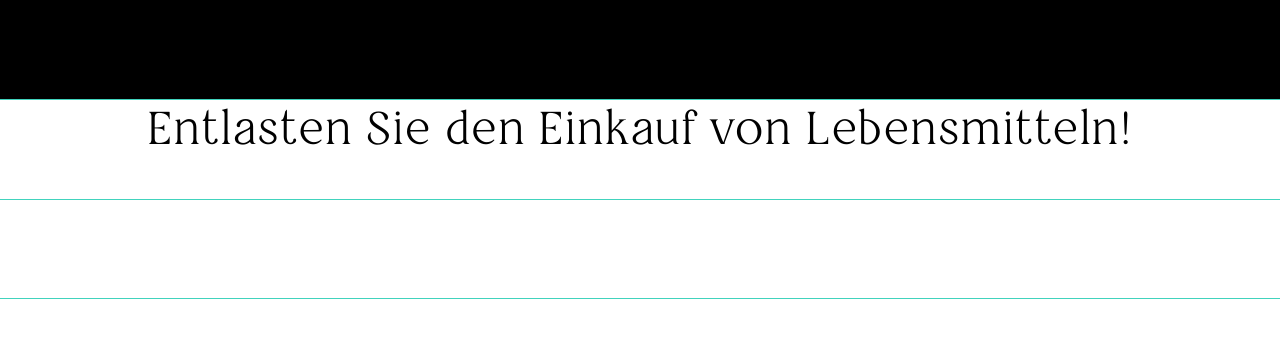
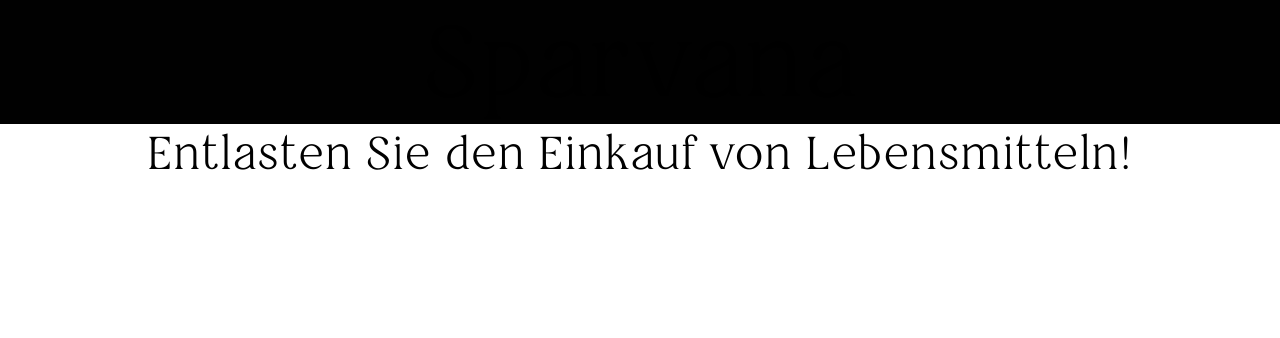
Before and after one commit to paulovfc/supermarket_get, a Jekyll site: the page built from index.md, in a window 1280 px wide. Shown: the top 338 px of the page. Built offline with Jekyll 4.4.1, drawn with Linux system fonts in a browser that asks for light colours; comment, search, counter and statistics services are not loaded.

Commit message:
image work

```diff
--- a/assets/css/styles.scss
+++ b/assets/css/styles.scss
@@ -30,16 +30,16 @@
   "third_headline third_headline third_headline";
   grid-area: header_top;
   text-align:center;
-  background: #41D3BD;
+  background: white; /*#41D3BD;*/
 }
 
 div.title {
 	grid-area: title;
 	/*background-color: rgba(100, 177,177, 0.9); */
-	background-color: rgba(0, 0, 0, 1);
+	background-color: rgba(1, 1, 1, 1);
 	color:black;
 	font-family:restoraextralight-1;
-	font-size:78px;
+	font-size:100px;
 }
 
 .first_headline {
```
